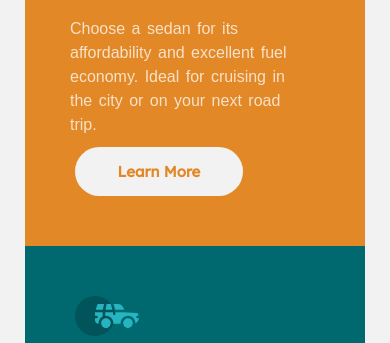
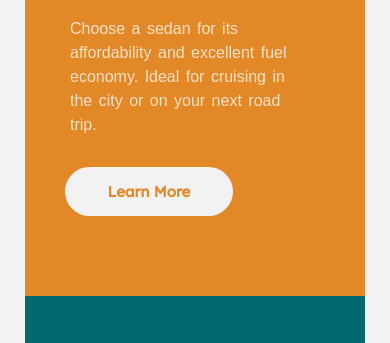
Before and after one commit to GitHub-dev12345/3-column-preview-card-component-challenge-hub, a plain HTML site: page index.html in a window 390 px wide. Shown: the part 207-550 px from the top of the page. Drawn offline with Linux system fonts and the light colour scheme.

Commit message:
Improve the btn Code

```diff
--- a/sass/main.scss
+++ b/sass/main.scss
@@ -138,7 +138,7 @@ footer{
     }
 
     #item-1 .btn-1, #item-2 .btn-2, #item-3 .btn-3{
-        margin-top: 10px;
+        margin: 30px 0px 30px -10px;
     }
 
     #item-1{
@@ -156,7 +156,7 @@ footer{
     }
 }
 
-@media screen and (max-width: 666px) {
+@media screen and (max-width: 650px) {
     #item-1{
         border-top-right-radius: 12px;
     }
```
Also changed, not shown: sass/main.css, 1 other file.
